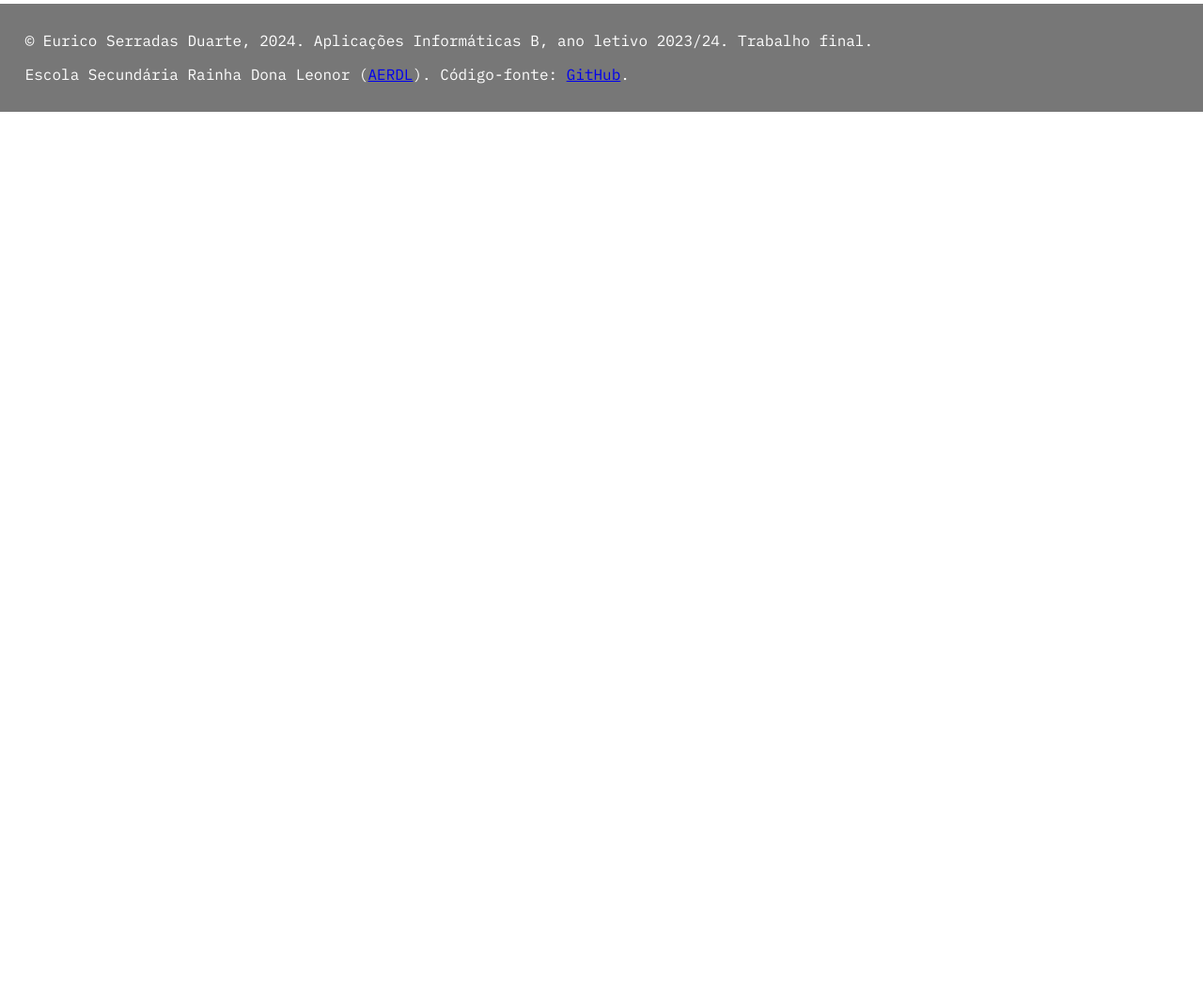
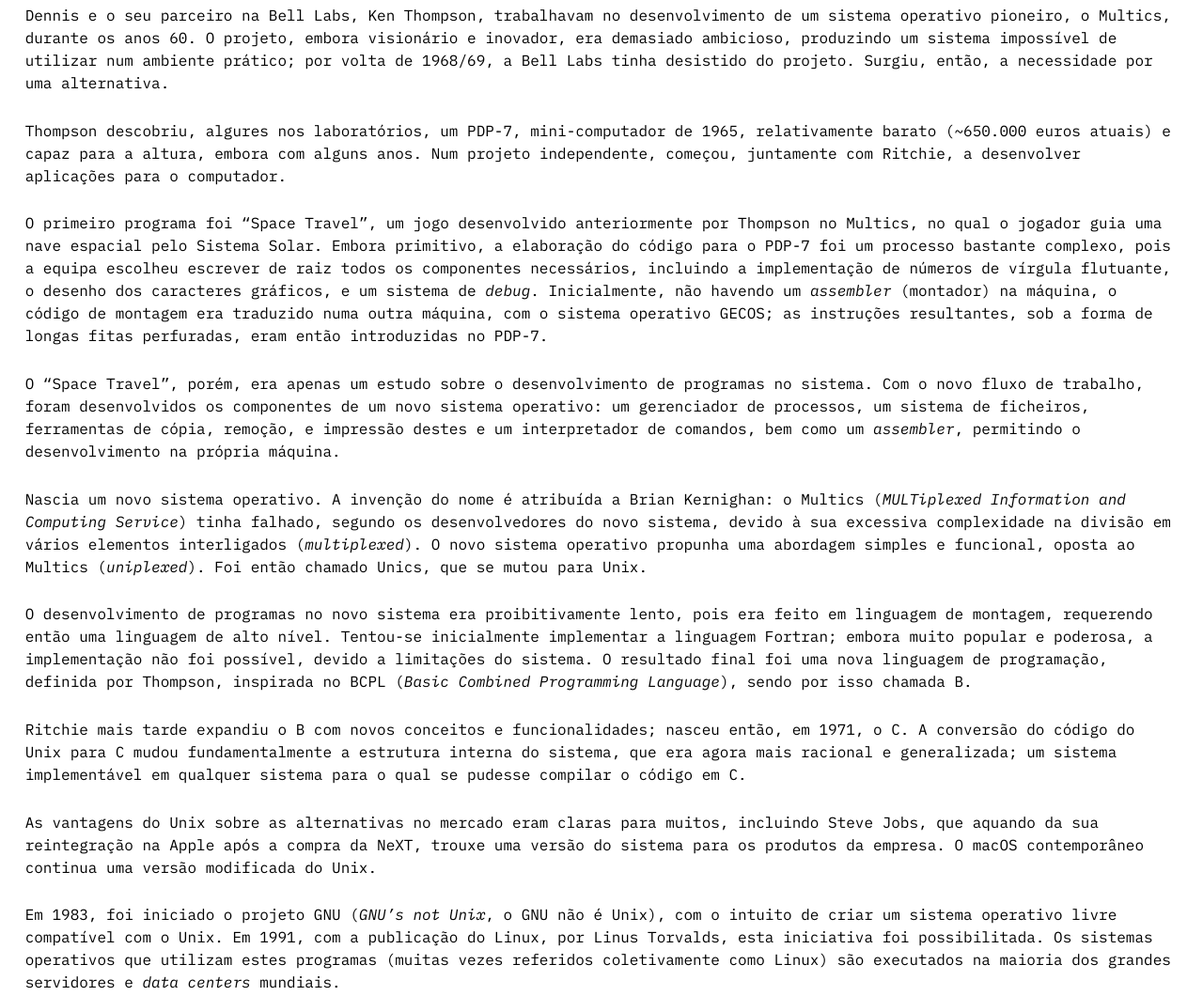
Before and after one commit to dmr-rdl/dmr-rdl.github.io, a plain HTML site: page trabalho.html in a window 1280 px wide. Shown: the part 76-1136 px from the top of the page at 94% size. Before the commit the page ends 800 px from the top, so only its background shows below. Drawn offline with Linux system fonts and the light colour scheme.

Commit message:
Conteúdo da página Trabalho

```diff
--- a/trabalho.html
+++ b/trabalho.html
@@ -24,7 +24,15 @@
 		<div style="margin-top: 60pt;"></div>
 
         <main>
-
+			<p>Dennis e o seu parceiro na Bell Labs, Ken Thompson, trabalhavam no desenvolvimento de um sistema operativo pioneiro, o Multics, durante os anos 60. O projeto, embora visionário e inovador, era demasiado ambicioso, produzindo um sistema impossível de utilizar num ambiente prático; por volta de 1968/69, a Bell Labs tinha desistido do projeto. Surgiu, então, a necessidade por uma alternativa.</p>
+			<p>Thompson descobriu, algures nos laboratórios, um PDP-7, mini-computador de 1965, relativamente barato (~650.000 euros atuais) e capaz para a altura, embora com alguns anos. Num projeto independente, começou, juntamente com Ritchie, a desenvolver aplicações para o computador.</p>
+			<p>O primeiro programa foi “Space Travel”, um jogo desenvolvido anteriormente por Thompson no Multics, no qual o jogador guia uma nave espacial pelo Sistema Solar. Embora primitivo, a elaboração do código para o PDP-7 foi um processo bastante complexo, pois a equipa escolheu escrever de raiz todos os componentes necessários, incluindo a implementação de números de vírgula flutuante, o desenho dos caracteres gráficos, e um sistema de <em>debug</em>. Inicialmente, não havendo um <em>assembler</em> (montador) na máquina, o código de montagem era traduzido numa outra máquina, com o sistema operativo GECOS; as instruções resultantes, sob a forma de longas fitas perfuradas, eram então introduzidas no PDP-7.</p>
+			<p>O “Space Travel”, porém, era apenas um estudo sobre o desenvolvimento de programas no sistema. Com o novo fluxo de trabalho, foram desenvolvidos os componentes de um novo sistema operativo: um gerenciador de processos, um sistema de ficheiros, ferramentas de cópia, remoção, e impressão destes e um interpretador de comandos, bem como um <em>assembler</em>, permitindo o desenvolvimento na própria máquina.</p>
+			<p>Nascia um novo sistema operativo. A invenção do nome é atribuída a Brian Kernighan: o Multics (<em>MULTiplexed Information and Computing Service</em>) tinha falhado, segundo os desenvolvedores do novo sistema, devido à sua excessiva complexidade na divisão em vários elementos interligados (<em>multiplexed</em>). O novo sistema operativo propunha uma abordagem simples e funcional, oposta ao Multics (<em>uniplexed</em>). Foi então chamado Unics, que se mutou para Unix.</p>
+			<p>O desenvolvimento de programas no novo sistema era proibitivamente lento, pois era feito em linguagem de montagem, requerendo então uma linguagem de alto nível. Tentou-se inicialmente implementar a linguagem Fortran; embora muito popular e poderosa, a implementação não foi possível, devido a limitações do sistema. O resultado final foi uma nova linguagem de programação, definida por Thompson, inspirada no BCPL (<em>Basic Combined Programming Language</em>), sendo por isso chamada B.</p>
+			<p>Ritchie mais tarde expandiu o B com novos conceitos e funcionalidades; nasceu então, em 1971, o C. A conversão do código do Unix para C mudou fundamentalmente a estrutura interna do sistema, que era agora mais racional e generalizada; um sistema implementável em qualquer sistema para o qual se pudesse compilar o código em C.</p>
+			<p>As vantagens do Unix sobre as alternativas no mercado eram claras para muitos, incluindo Steve Jobs, que aquando da sua reintegração na Apple após a compra da NeXT, trouxe uma versão do sistema para os produtos da empresa. O macOS contemporâneo continua uma versão modificada do Unix.</p>
+			<p>Em 1983, foi iniciado o projeto GNU (<em>GNU’s not Unix</em>, o GNU não é Unix), com o intuito de criar um sistema operativo livre compatível com o Unix. Em 1991, com a publicação do Linux, por Linus Torvalds, esta iniciativa foi possibilitada. Os sistemas operativos que utilizam estes programas (muitas vezes referidos coletivamente como Linux) são executados na maioria dos grandes servidores e <em>data centers</em> mundiais.</p>
   		</main>
 
 		<footer>
```
